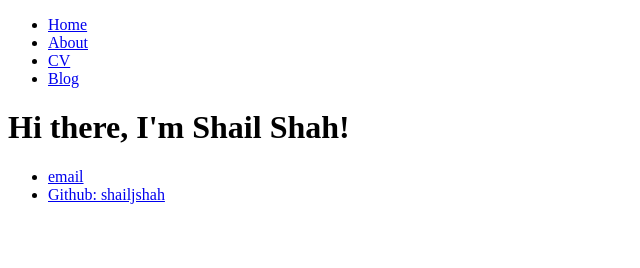
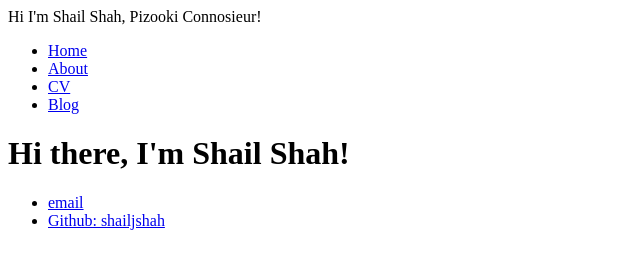
Before and after one commit to shailjshah/shailjshah.github.io, a plain HTML site: page index.html in a window 1280 px wide. Shown: the whole page, without its empty margins (0-640 px from the left). Drawn offline with Linux system fonts and the light colour scheme.

Commit message:
Update index.html

```diff
--- a/index.html
+++ b/index.html
@@ -1,8 +1,10 @@
 <!DOCTYPE html>
 <html>
 	<head>
-		<title>Shail Shah, Pizooki Connosieur</title>
+		<title>Shail Shah</title>
+		Hi I'm Shail Shah, Pizooki Connosieur!
 	</head>
+
 	<body>
 		<nav>
     		<ul>
```
